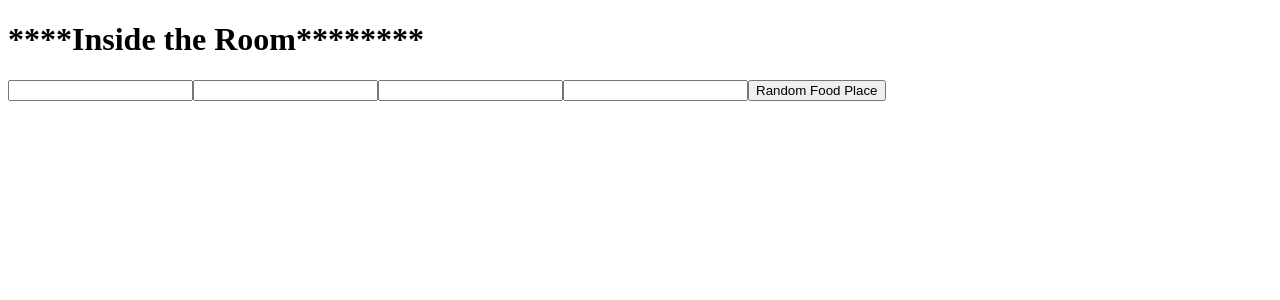
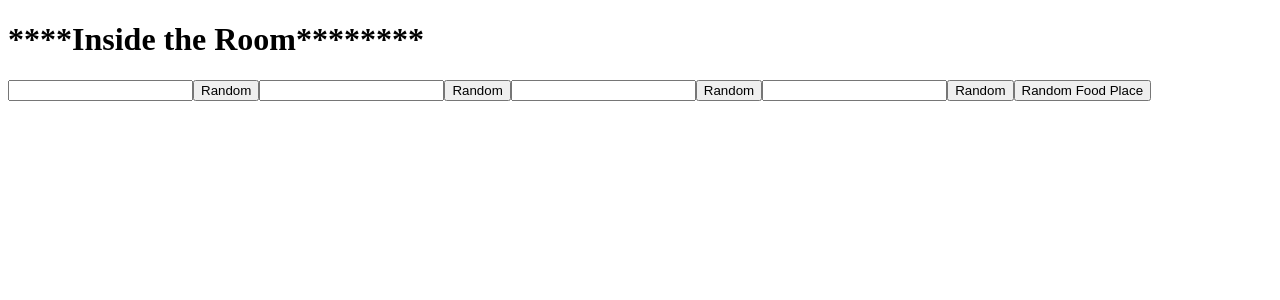
Before and after one commit to sudo-dave/WhereToEat.io, a React (Create React App) app in the folder frontend/: page / in a window 1280 px wide. Both pictures are taken after a click on the button "Submit". Shown: the top 300 px of the page. Built offline with nearby package versions, Linux system fonts and the light colour scheme.

Commit message:
added random restaurant picker

```diff
--- a/frontend/src/components/Room.js
+++ b/frontend/src/components/Room.js
@@ -2,7 +2,13 @@ import { useState } from "react";
 import useInterval from "../api/useInterval";
 
 const Room = (props) => {
-  const [choices, setChoices] = useState([]);
+  const [randRestaurants, setrRandRestaurants] = useState([
+    "aaa",
+    "bbb",
+    "ccc",
+    "ddd",
+    "eee",
+  ]);
 
   const [isRunning, setIsRunning] = useState(false);
 
@@ -42,7 +48,8 @@ const Room = (props) => {
     isRunning ? 3000 : null
   );
 
-  const handleClick = (e) => {
+  const handleSubmit = (e) => {
+    console.log("Inisde the hanlde");
     e.preventDefault();
     const total = [];
     if (resOne) total.push(resOne);
@@ -55,6 +62,7 @@ const Room = (props) => {
 
     if (props.solo) {
       const randNum = Math.floor(Math.random() * total.length);
+
       console.log(total[randNum]);
       // setOption(choices[randNum]);
     } else {
@@ -79,14 +87,12 @@ const Room = (props) => {
     }
   };
 
-  // const Result = () => {
-  //   if (option) {
-  //     return <h1> Is {option}True</h1>;
-  //   }
-  // };
+  // const randActBtn = () => {};
+
+  function randomChoice(hook) {}
 
   return (
-    <form onSubmit={handleClick}>
+    <form onSubmit={handleSubmit}>
       <label>
         <h1> ****Inside the Room********</h1>
       </label>
@@ -95,21 +101,60 @@ const Room = (props) => {
         value={resOne}
         onChange={(e) => setResOne(e.target.value)}
       />
+      <button
+        type="button"
+        onClick={() => {
+          const randNum = Math.floor(Math.random() * randRestaurants.length);
+          setResOne(randRestaurants[randNum]);
+        }}
+      >
+        Random
+      </button>
+
       <input
         type="text"
         value={resTwo}
         onChange={(e) => setResTwo(e.target.value)}
       />
+
+      <button
+        type="button"
+        onClick={() => {
+          const randNum = Math.floor(Math.random() * randRestaurants.length);
+          setResTwo(randRestaurants[randNum]);
+        }}
+      >
+        Random
+      </button>
       <input
         type="text"
         value={restThree}
         onChange={(e) => setResThree(e.target.value)}
       />
+
+      <button
+        type="button"
+        onClick={() => {
+          const randNum = Math.floor(Math.random() * randRestaurants.length);
+          setResThree(randRestaurants[randNum]);
+        }}
+      >
+        Random
+      </button>
       <input
         type="text"
         value={restFour}
         onChange={(e) => setRestFour(e.target.value)}
       />
+      <button
+        type="button"
+        onClick={() => {
+          const randNum = Math.floor(Math.random() * randRestaurants.length);
+          setRestFour(randRestaurants[randNum]);
+        }}
+      >
+        Random
+      </button>
       <button>Random Food Place</button>
       {/* {Result()} */}
     </form>
```
